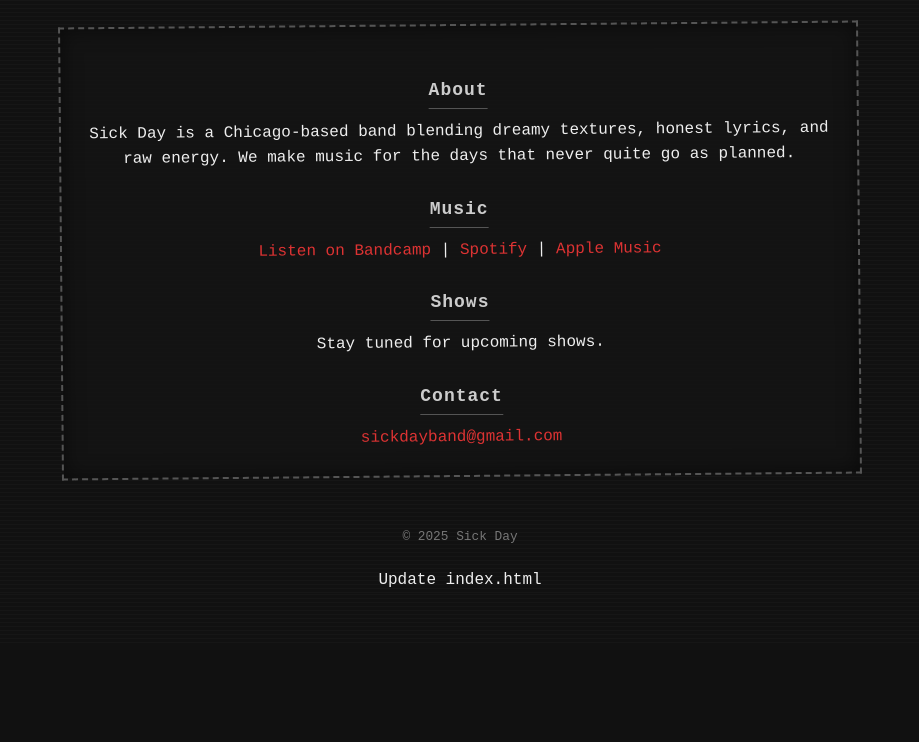
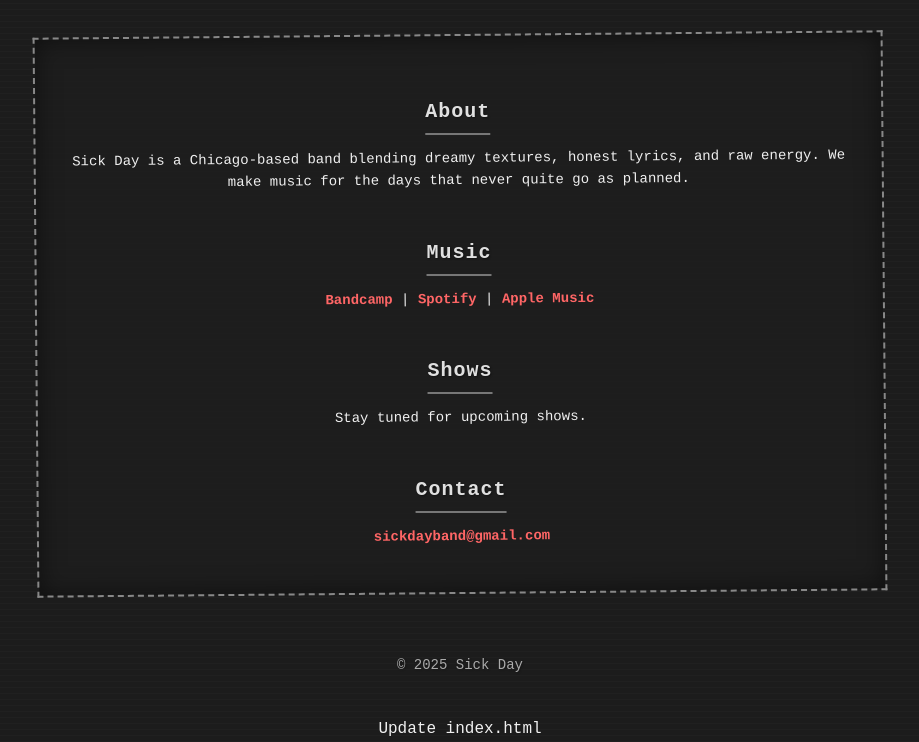
Before and after one commit to sickdaymusic/web, a plain HTML site: page index.html in a window 1280 px wide. Shown: the part 157-899 px from the top of the page, without its empty margins (180-1099 px from the left). Before the commit the page ends 800 px from the top, so only its background shows below. Drawn offline with Linux system fonts and the light colour scheme.

Commit message:
index.html

```diff
--- a/index.html
+++ b/index.html
@@ -8,67 +8,83 @@
 /* Reset */
 * { margin:0; padding:0; box-sizing:border-box; }
 
-/* Body background & subtle paper texture */
+/* Body background: dark paper texture with subtle color */
 body {
   font-family: "Courier New", monospace;
-  background-color: #111;
-  color: #eee;
+  background-color: #1c1c1c;
+  color: #f0f0f0;
   text-align: center;
   line-height: 1.6;
+  padding: 0;
   margin: 0;
-  padding: 0;
   background-image: repeating-linear-gradient(
     0deg,
     rgba(255,255,255,0.02) 0px,
     rgba(255,255,255,0.02) 1px,
     transparent 1px,
-    transparent 4px
-  );
+    transparent 6px
+  ),
+  radial-gradient(circle, rgba(255,255,255,0.02) 1px, transparent 1px);
 }
 
-/* Main container (slightly skewed for DIY zine effect) */
+/* Container for all content, slightly skewed for zine effect */
 .container {
-  max-width: 800px;
-  margin: 40px auto;
-  padding: 25px;
-  background-color: rgba(20,20,20,0.88);
-  border: 2px dashed #555;
+  max-width: 850px;
+  margin: 50px auto;
+  padding: 30px;
+  background-color: rgba(30,30,30,0.92);
+  border: 2px dashed #888;
   transform: rotate(-0.5deg);
-  box-shadow: inset 0 0 20px rgba(0,0,0,0.5);
+  box-shadow: inset 0 0 25px rgba(0,0,0,0.5);
 }
 
 /* Logo */
 .logo img {
   max-width: 320px;
-  margin: 30px auto 20px auto;
+  margin: 30px auto 25px auto;
   display: block;
-  filter: brightness(1.1) contrast(1.3) grayscale(15%);
+  filter: brightness(1.1) contrast(1.3) grayscale(10%);
   image-rendering: pixelated;
 }
 
 /* Headings */
 h2 {
-  color: #ccc;
-  margin-top: 25px;
-  margin-bottom: 10px;
-  border-bottom: 1px solid #555;
+  color: #e0e0e0;
+  margin-top: 30px;
+  margin-bottom: 12px;
+  border-bottom: 2px solid #777;
   display: inline-block;
-  padding-bottom: 3px;
-  font-size: 18px;
+  padding-bottom: 5px;
+  font-size: 20px;
   letter-spacing: 1px;
   transform: rotate(0.5deg);
+  text-shadow: 1px 1px 2px rgba(0,0,0,0.4);
 }
 
 /* Links */
-a { color: #d33; text-decoration: none; }
-a:hover { color: #fff; text-shadow: 0 0 5px #d33; }
+a {
+  color: #ff6666;
+  text-decoration: none;
+  font-weight: bold;
+}
+a:hover {
+  color: #ffd700;
+  text-shadow: 0 0 5px #ffd700;
+}
+
+/* Paragraphs */
+p {
+  margin-bottom: 15px;
+  font-size: 14px;
+}
 
 /* Footer */
 footer {
-  margin-top: 50px;
-  font-size: 0.8em;
-  color: #777;
-  padding-bottom: 20px;
+  margin-top: 60px;
+  font-size: 0.85em;
+  color: #aaa;
+  padding-bottom: 25px;
+  text-shadow: 1px 1px 2px rgba(0,0,0,0.3);
 }
 </style>
 </head>
@@ -84,7 +100,7 @@ footer {
 
   <h2>Music</h2>
   <p>
-    <a href="#">Listen on Bandcamp</a> |
+    <a href="#">Bandcamp</a> |
     <a href="#">Spotify</a> |
     <a href="#">Apple Music</a>
   </p>
@@ -102,4 +118,8 @@ footer {
 
 </body>
 </html>
+
+
+</body>
+</html>
 Update index.html
```
